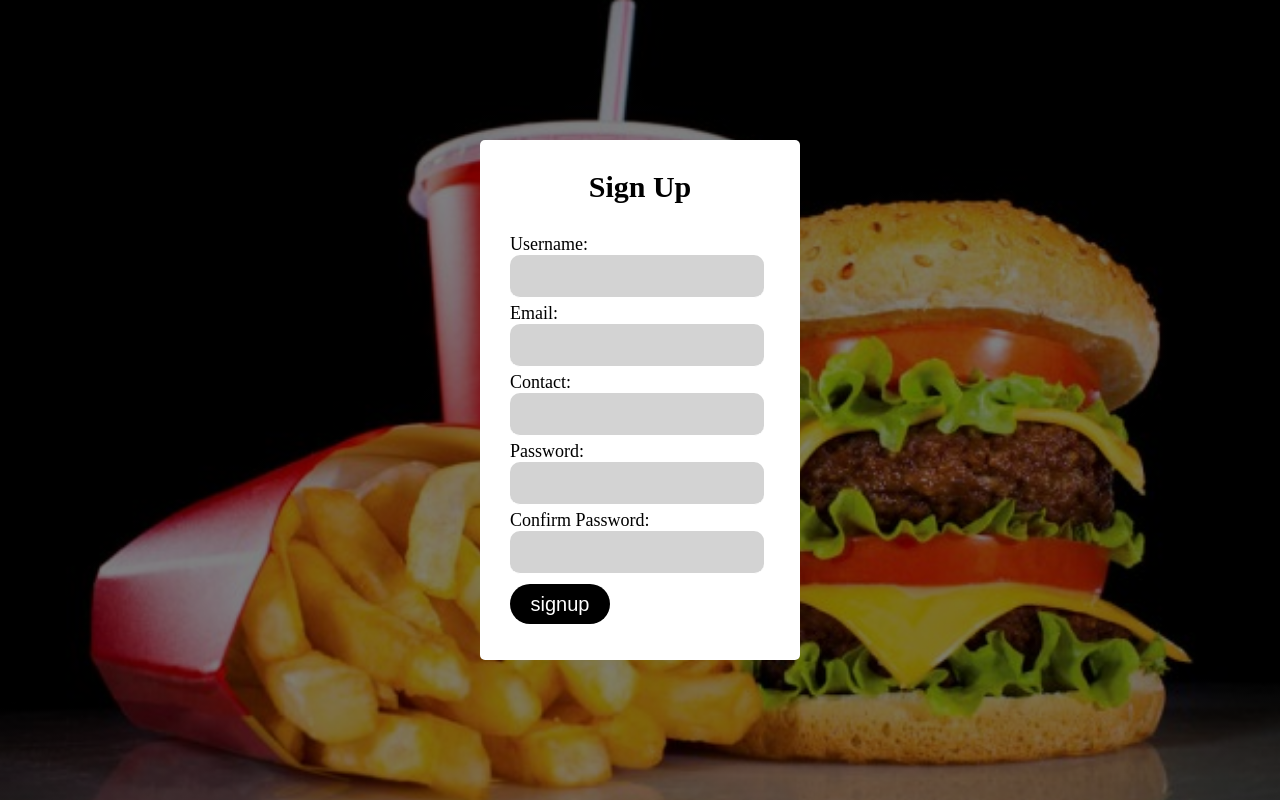
After one commit to billkabanga/Fast-food-fast, a PHP site: page /usersignup.html in a window 1280 px wide. The commit adds this page. Run offline with PHP 8.4, Linux system fonts and the light colour scheme.

Commit message:
Creates User signup html file and modifies CSS style file for reusability with classes[#160394752]

```diff
--- a/UI/signupstyle.css
+++ b/UI/signupstyle.css
@@ -24,6 +24,20 @@ body {
     border-radius: 5px;
 }
 
+#usersignup{
+    width: 320px;
+    height: 520px;
+    background: white;
+    color: black;
+    top: 50%;
+    left: 50%;
+    position: absolute;
+    transform: translate(-50%,-50%);
+    box-sizing: border-box;
+    padding: 30px 30px;
+    border-radius: 5px;
+}
+
 .loginbox h1{
     margin-top: 0;
     padding: 0 0 10px;
@@ -37,7 +51,7 @@ body {
     font-size: 18px;
 }
 
-.loginbox input[type="text"], input[type="password"]{
+.loginbox input[type="text"], input[type="password"], input[type="tel"] {
     border: none;
     border-bottom: 1px solid #fff;
     border-radius: 10px;
--- /dev/null
+++ b/UI/usersignup.html
@@ -0,0 +1,28 @@
+<!DOCTYPE html>
+<html>
+<head>
+    <meta charset="utf-8">
+    <title>User Sign up</title>
+    <link href="signupstyle.css" rel="stylesheet" type="text/css">
+</head>
+<body>
+    <div class="container">
+        <div class="loginbox" id="usersignup">
+            <h1>Sign Up</h1>
+            <form>
+                <p>Username:</p>
+                <input type="text" name=""/>
+                <p>Email:</p>
+                <input type="text" name=""><br/>
+                <p>Contact:</p>
+                <input type="tel" name=""><br/>
+                <p>Password:</p>
+                <input type="password" name=""><br/>
+                <p>Confirm Password:</p>
+                <input type="password" name=""><br/>
+                <input type="submit" name="" value="signup"><br/>
+            </form>
+        </div>
+    </div>
+</body>
+</html>
```
